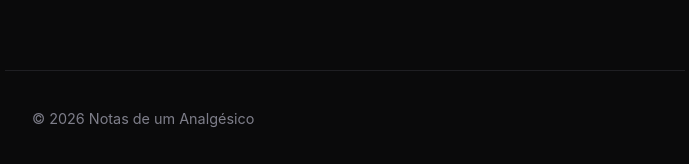
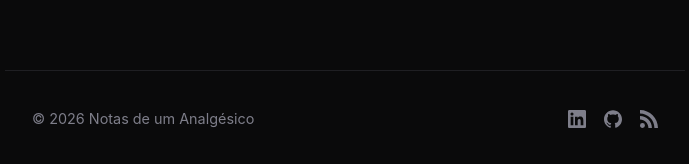
Before and after one commit to FilipeS0usa/blog, a Jekyll site: the page built from index.md, in a window 1280 px wide. Shown: the part 733-897 px from the top of the page, without its empty margins (295-984 px from the left). Built offline with Jekyll 4.4.1, drawn with Linux system fonts in a browser that asks for light colours.

Commit message:
Add social links and RSS feed icons to footer
Closes #21

Co-Authored-By: Claude Opus 4.6 <noreply@anthropic.com>

```diff
--- a/_config.yml
+++ b/_config.yml
@@ -4,6 +4,11 @@ baseurl: "/blog"
 url: "https://filipes0usa.github.io"
 lang: pt
 author: "FilipeS0usa"
+
+# Social links
+social:
+  linkedin: "https://www.linkedin.com/in/filipes0usa"
+  github: "https://github.com/FilipeS0usa"
 
 # Build settings
 markdown: kramdown
--- a/_layouts/default.html
+++ b/_layouts/default.html
@@ -37,6 +37,21 @@
 
   <footer class="site-footer">
     <p>© {{ 'now' | date: '%Y' }} {{ site.title }}</p>
+    <nav class="footer-socials" aria-label="Redes sociais">
+      {% if site.social.linkedin %}
+      <a href="{{ site.social.linkedin }}" target="_blank" rel="noopener noreferrer" aria-label="LinkedIn">
+        <svg width="18" height="18" viewBox="0 0 24 24" fill="currentColor" aria-hidden="true"><path d="M20.447 20.452h-3.554v-5.569c0-1.328-.027-3.037-1.852-3.037-1.853 0-2.136 1.445-2.136 2.939v5.667H9.351V9h3.414v1.561h.046c.477-.9 1.637-1.85 3.37-1.85 3.601 0 4.267 2.37 4.267 5.455v6.286zM5.337 7.433a2.062 2.062 0 01-2.063-2.065 2.064 2.064 0 112.063 2.065zm1.782 13.019H3.555V9h3.564v11.452zM22.225 0H1.771C.792 0 0 .774 0 1.729v20.542C0 23.227.792 24 1.771 24h20.451C23.2 24 24 23.227 24 22.271V1.729C24 .774 23.2 0 22.222 0h.003z"/></svg>
+      </a>
+      {% endif %}
+      {% if site.social.github %}
+      <a href="{{ site.social.github }}" target="_blank" rel="noopener noreferrer" aria-label="GitHub">
+        <svg width="18" height="18" viewBox="0 0 24 24" fill="currentColor" aria-hidden="true"><path d="M12 .297c-6.63 0-12 5.373-12 12 0 5.303 3.438 9.8 8.205 11.385.6.113.82-.258.82-.577 0-.285-.01-1.04-.015-2.04-3.338.724-4.042-1.61-4.042-1.61C4.422 18.07 3.633 17.7 3.633 17.7c-1.087-.744.084-.729.084-.729 1.205.084 1.838 1.236 1.838 1.236 1.07 1.835 2.809 1.305 3.495.998.108-.776.417-1.305.76-1.605-2.665-.3-5.466-1.332-5.466-5.93 0-1.31.465-2.38 1.235-3.22-.135-.303-.54-1.523.105-3.176 0 0 1.005-.322 3.3 1.23.96-.267 1.98-.399 3-.405 1.02.006 2.04.138 3 .405 2.28-1.552 3.285-1.23 3.285-1.23.645 1.653.24 2.873.12 3.176.765.84 1.23 1.91 1.23 3.22 0 4.61-2.805 5.625-5.475 5.92.42.36.81 1.096.81 2.22 0 1.606-.015 2.896-.015 3.286 0 .315.21.69.825.57C20.565 22.092 24 17.592 24 12.297c0-6.627-5.373-12-12-12"/></svg>
+      </a>
+      {% endif %}
+      <a href="{{ '/feed.xml' | relative_url }}" aria-label="RSS Feed">
+        <svg width="18" height="18" viewBox="0 0 24 24" fill="currentColor" aria-hidden="true"><path d="M19.199 24C19.199 13.467 10.533 4.8 0 4.8V0c13.165 0 24 10.835 24 24h-4.801zM3.291 17.415a3.3 3.3 0 013.293 3.295A3.303 3.303 0 013.283 24C1.47 24 0 22.526 0 20.71a3.286 3.286 0 013.291-3.295zM15.909 24h-4.665c0-6.169-5.075-11.245-11.244-11.245V8.09c8.727 0 15.909 7.184 15.909 15.91z"/></svg>
+      </a>
+    </nav>
   </footer>
 </body>
 </html>
--- a/assets/css/style.css
+++ b/assets/css/style.css
@@ -197,6 +197,24 @@ html {
 .site-footer p {
   font-size: 0.8rem;
   color: var(--muted);
+}
+
+.footer-socials {
+  display: flex;
+  align-items: center;
+  gap: 1rem;
+}
+
+.footer-socials a {
+  color: var(--muted);
+  text-decoration: none;
+  display: flex;
+  align-items: center;
+  transition: color 0.2s ease;
+}
+
+.footer-socials a:hover {
+  color: var(--accent);
 }
 
 /* ── Home / latest post ── */
```
